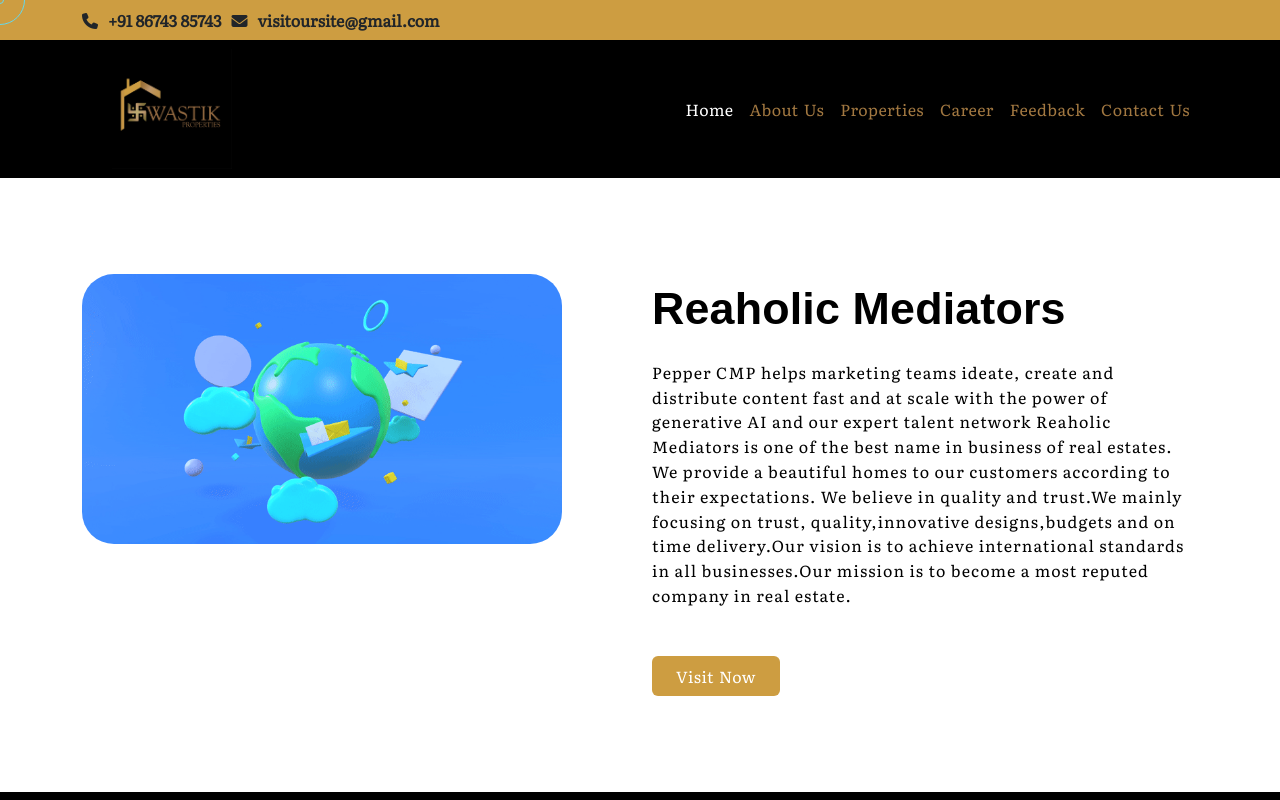
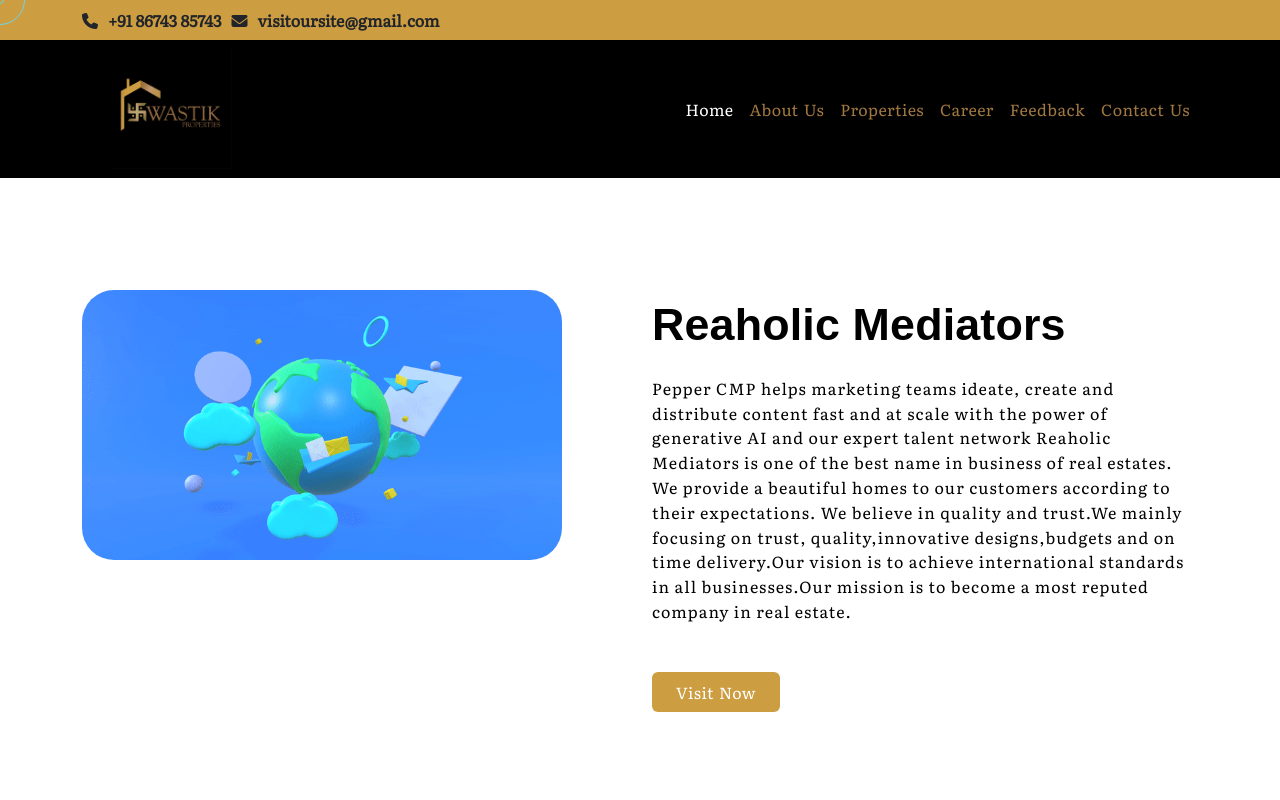
Before and after one commit to fsayyad2228/swastik-real-estate-website, a React (Create React App) app: page /body in a window 1280 px wide. Shown: the top 800 px of the page. Built offline with nearby package versions, Linux system fonts and the light colour scheme; no server answers.

Commit message:
Style change for padding

```diff
--- a/src/Styles/style.css
+++ b/src/Styles/style.css
@@ -224,7 +224,7 @@
 }
 
 .re-more-information-section {
-  padding: 6rem 0;
+  padding: 7rem 0;
   overflow: hidden;
 }
 
```
